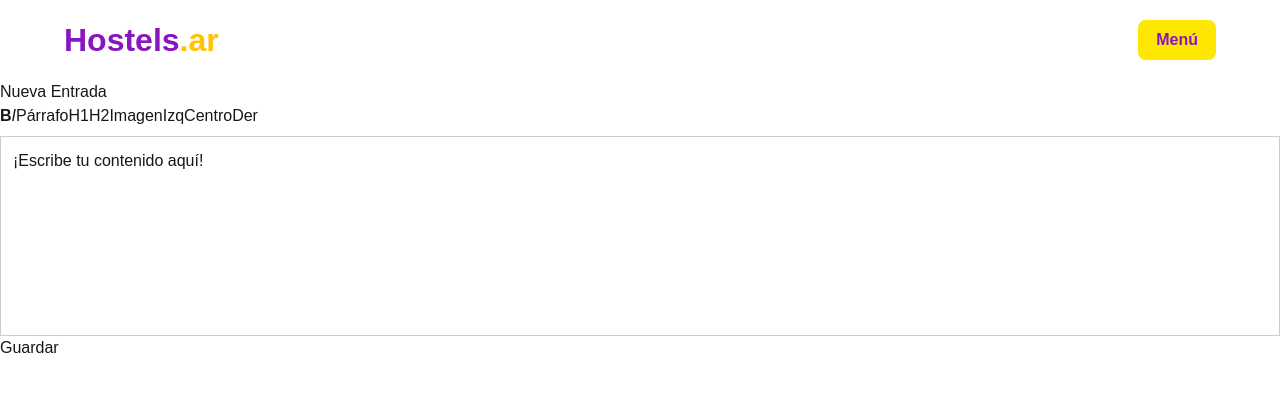
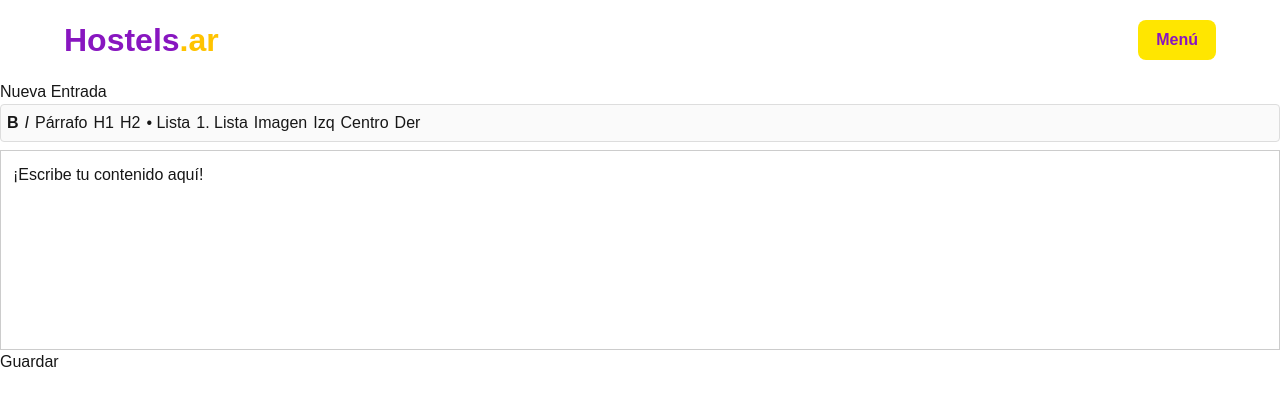
Before and after one commit to givemefire44/hostels.ar, a Next.js app: page /admin/nueva-entrada in a window 1280 px wide. Shown: the top 406 px of the page. Built offline with nearby package versions, Linux system fonts and the light colour scheme.

Commit message:
Add complete list support to BlogEditor with styling and documentation
Co-authored-by: givemefire44 <211428088+givemefire44@users.noreply.github.com>

```diff
--- a/app/admin/components/BlogEditor.tsx
+++ b/app/admin/components/BlogEditor.tsx
@@ -3,6 +3,22 @@ import { useEditor, EditorContent, NodeViewWrapper, NodeViewContent, ReactNodeVi
 import StarterKit from "@tiptap/starter-kit";
 import Image from "@tiptap/extension-image";
 import TextAlign from "@tiptap/extension-text-align";
+
+/**
+ * BlogEditor - Editor visual para posts con soporte completo de listas
+ *
+ * Funcionalidades de lista:
+ * - Listas desordenadas (viñetas): Botón "• Lista"
+ * - Listas ordenadas (numeradas): Botón "1. Lista"
+ * - Toggle automático entre lista y párrafo normal
+ * - Soporte para múltiples elementos en listas
+ * - Estilos CSS específicos para .ProseMirror en globals.css
+ *
+ * Futuras mejoras potenciales:
+ * - Listas de tareas con checkboxes
+ * - Sublistas anidadas con diferentes niveles
+ * - Shortcuts de teclado para crear listas
+ */
 
 // Imagen con controles (Eliminar/Reemplazar)
 const ImageWithControls = (props: any) => {
@@ -86,7 +102,16 @@ const MenuBar = ({ editor }: { editor: any }) => {
   };
 
   return (
-    <div style={{ marginBottom: 8 }}>
+    <div style={{
+      border: "1px solid #ddd",
+      borderRadius: 4,
+      marginBottom: 8,
+      padding: 6,
+      background: "#fafafa",
+      display: "flex",
+      gap: 6,
+      flexWrap: "wrap"
+    }}>
       <button onClick={() => editor.chain().focus().toggleBold().run()} disabled={!editor.can().chain().focus().toggleBold().run()}>
         <b>B</b>
       </button>
@@ -96,6 +121,22 @@ const MenuBar = ({ editor }: { editor: any }) => {
       <button onClick={() => editor.chain().focus().setParagraph().run()}>Párrafo</button>
       <button onClick={() => editor.chain().focus().toggleHeading({ level: 1 }).run()}>H1</button>
       <button onClick={() => editor.chain().focus().toggleHeading({ level: 2 }).run()}>H2</button>
+      {/* Lista desordenada (viñetas) - Toggle entre lista y texto normal */}
+      <button
+        onClick={() => editor.chain().focus().toggleBulletList().run()}
+        style={{ fontWeight: editor.isActive('bulletList') ? "bold" : "normal" }}
+        title="Crear lista con viñetas"
+      >
+        • Lista
+      </button>
+      {/* Lista ordenada (numerada) - Toggle entre lista y texto normal */}
+      <button
+        onClick={() => editor.chain().focus().toggleOrderedList().run()}
+        style={{ fontWeight: editor.isActive('orderedList') ? "bold" : "normal" }}
+        title="Crear lista numerada"
+      >
+        1. Lista
+      </button>
       <button onClick={addImage}>Imagen</button>
       <button onClick={() => editor.chain().focus().setTextAlign("left").run()}>Izq</button>
       <button onClick={() => editor.chain().focus().setTextAlign("center").run()}>Centro</button>
--- a/app/globals.css
+++ b/app/globals.css
@@ -23,6 +23,37 @@ body {
   background: var(--background);
   color: var(--foreground);
   font-family: Arial, Helvetica, sans-serif;
+}
+
+/* TipTap Editor List Styles
+   Estilos específicos para listas en el editor visual del admin.
+   Soporte para listas ordenadas (ol) y desordenadas (ul).
+   Incluye estilos para sublistas anidadas.
+   Futuras mejoras: estilos para listas de tareas (checkboxes)
+*/
+.ProseMirror ul, .ProseMirror ol {
+  padding-left: 1.5rem;
+  margin: 0.5rem 0;
+}
+
+.ProseMirror li {
+  margin: 0.25rem 0;
+}
+
+.ProseMirror ul li {
+  list-style-type: disc;
+}
+
+.ProseMirror ol li {
+  list-style-type: decimal;
+}
+
+.ProseMirror ul ul li {
+  list-style-type: circle;
+}
+
+.ProseMirror ol ol li {
+  list-style-type: lower-alpha;
 }
 
 /* HERO SECTION */
```
